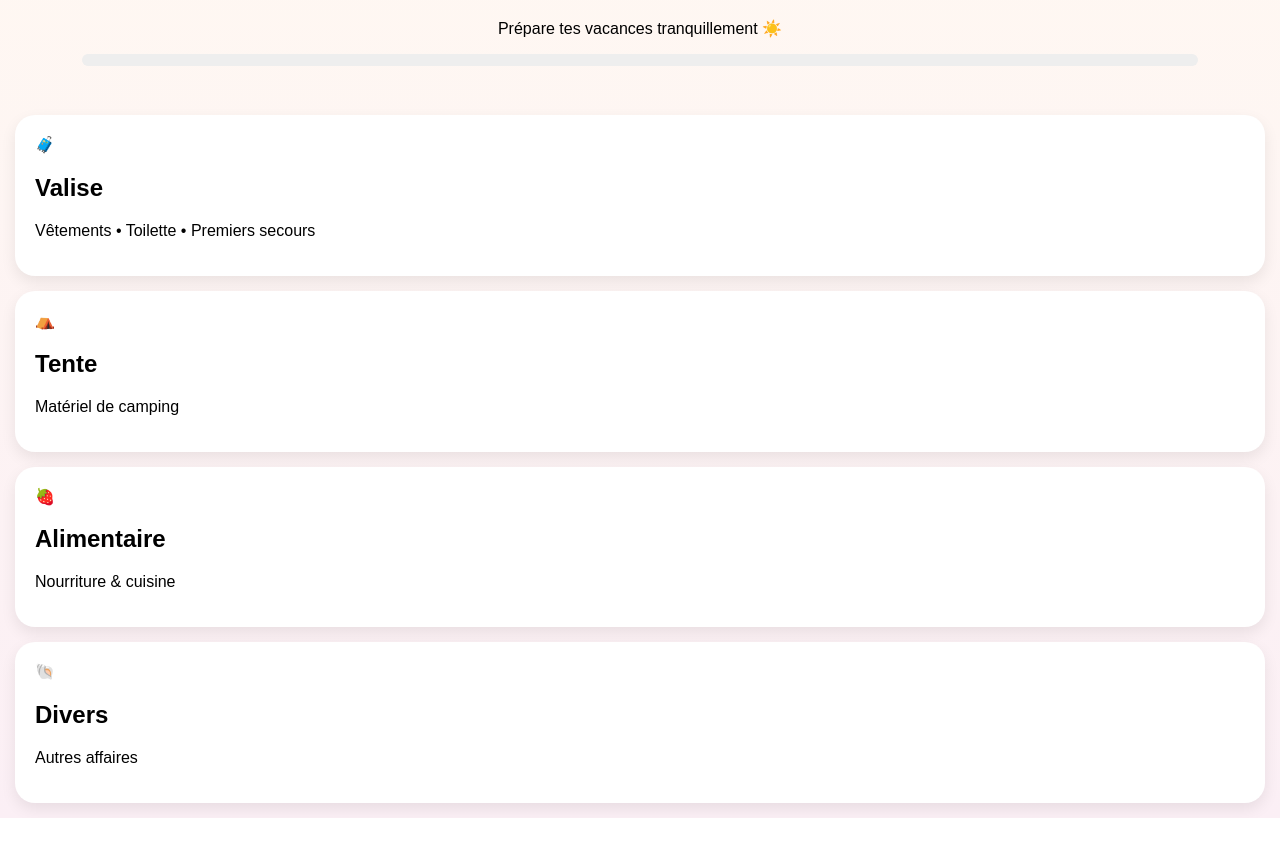
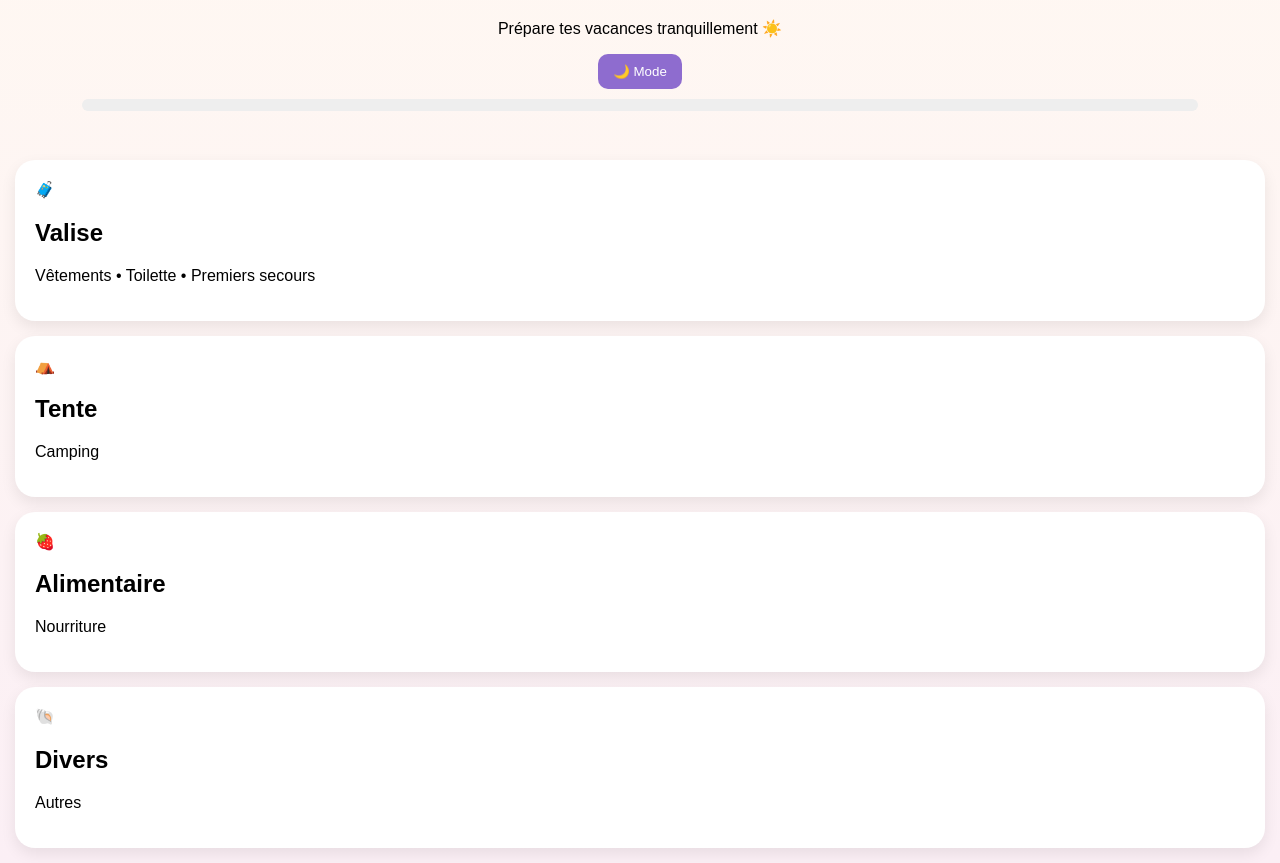
Before and after one commit to maelle14012007-bot/ma-liste-de-vacances, a plain HTML site: page index.html in a window 1280 px wide. Shown: the part 82-945 px from the top of the page. Before the commit the page ends 900 px from the top, so only its background shows below. Drawn offline with Linux system fonts and the light colour scheme.

Commit message:
Update index.html

```diff
--- a/index.html
+++ b/index.html
@@ -15,7 +15,8 @@
   <h1>🌺 Ma liste de vacances 🌺</h1>
   <p>Prépare tes vacances tranquillement ☀️</p>
 
-  <!-- PROGRESSION GLOBALE -->
+  <button onclick="toggleDark()">🌙 Mode</button>
+
   <div id="globalProgress">
     <div id="bar"></div>
   </div>
@@ -31,22 +32,22 @@
 
   <div class="card" onclick="openCategory('tente')">
     ⛺ <h2>Tente</h2>
-    <p>Matériel de camping</p>
+    <p>Camping</p>
   </div>
 
   <div class="card" onclick="openCategory('alimentaire')">
     🍓 <h2>Alimentaire</h2>
-    <p>Nourriture & cuisine</p>
+    <p>Nourriture</p>
   </div>
 
   <div class="card" onclick="openCategory('divers')">
     🐚 <h2>Divers</h2>
-    <p>Autres affaires</p>
+    <p>Autres</p>
   </div>
 
 </main>
 
-<!-- PAGE CATÉGORIE -->
+<!-- PAGE -->
 <div id="page" class="hidden">
   <button onclick="closePage()">← Retour</button>
   <h2 id="title"></h2>
```
